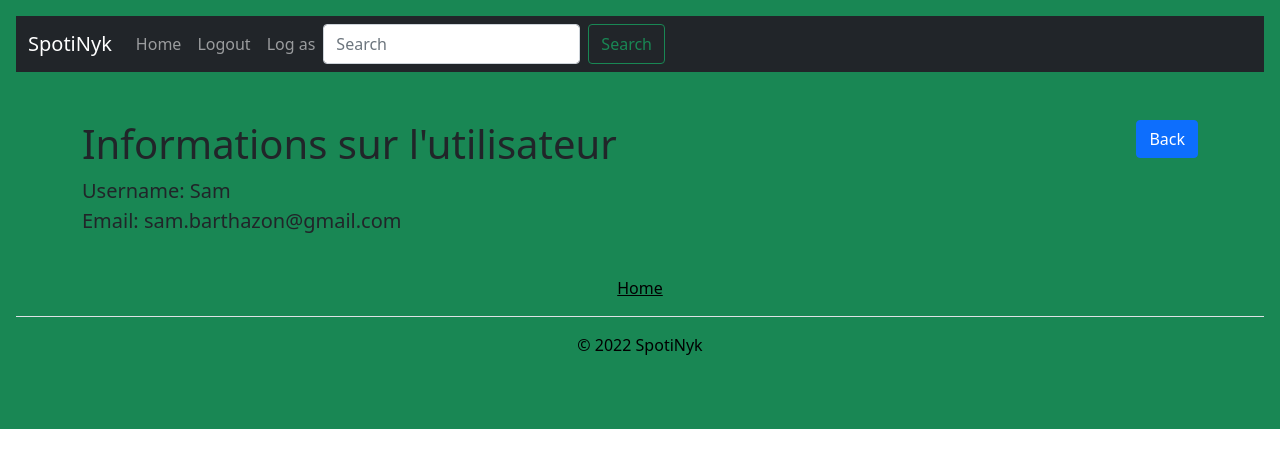
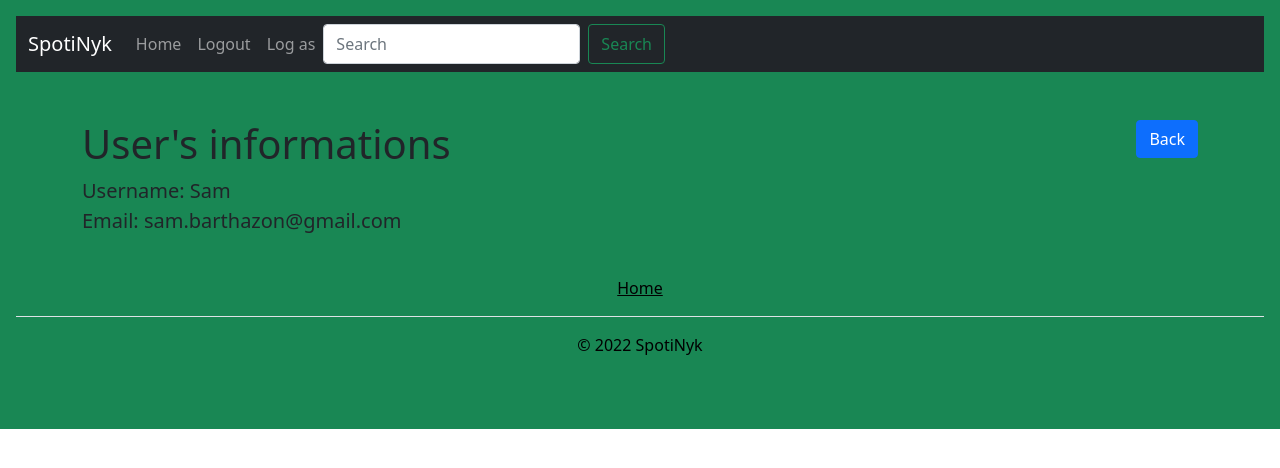
Before and after one commit to sambarthazon/WebsiteProject-UQAC, a Flask app: template website/templates/show_user.html in a window 1280 px wide. Shown: the top 468 px of the page. Run offline with Flask 2, Linux system fonts and the light colour scheme; the template is opened without the code that fills it: values that come from a table or form of the project are taken from there, others are empty; data comes from the database, SQL or seed files in the repository; some libraries are stand-ins or nearby versions.

Commit message:
Update show_user.html

```diff
--- a/website/templates/show_user.html
+++ b/website/templates/show_user.html
@@ -1,13 +1,11 @@
 {% extends "base.html" %}
-{% block title %}Utilisateur{% endblock %}
+{% block title %}User{% endblock %}
 {% block content %}
 <div class="row">
     <div class="col">
-        <h1 class="mt-5">Informations sur l'utilisateur</h1>
+        <h1 class="mt-5">User's informations</h1>
     </div>
     <div class="col text-end">
-        {# La fonction url_for génère le lien vers une certaine ressource,
-            comme dans ce cas vers la route d'index du blueprint 'users'#}
         <a class="btn btn-primary mt-5" href="{{url_for('views.home')}}">Back</a>
     </div>
 </div>
```
